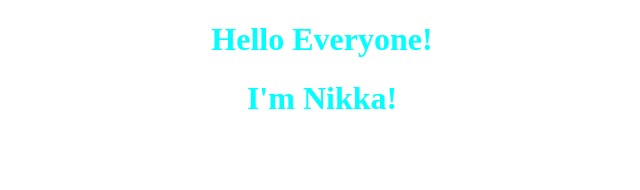
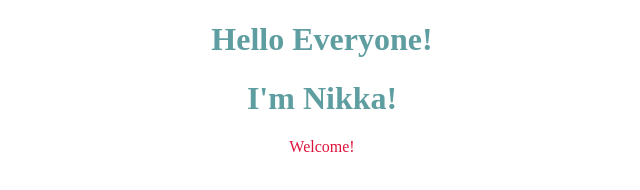
Before and after one commit to neekahhhh/sample, a plain HTML site: page index.html in a window 1280 px wide. Shown: the whole page, without its empty margins (318-958 px from the left). Drawn offline with Linux system fonts and the light colour scheme.

Commit message:
update color

```diff
--- a/index.css
+++ b/index.css
@@ -1,4 +1,10 @@
 h1 {
     text-align: center;
-    color:aqua;
+    color:cadetblue;
 }
+
+p{
+    text-align: center;
+    color: crimson;
+
+}
--- a/index.html
+++ b/index.html
@@ -11,6 +11,6 @@
     <h1>Hello Everyone!</h1>
     <h1>I'm Nikka!</h1>
 
-    <p></p>
+    <p>Welcome!</p>
 </body>
 </html>
```
